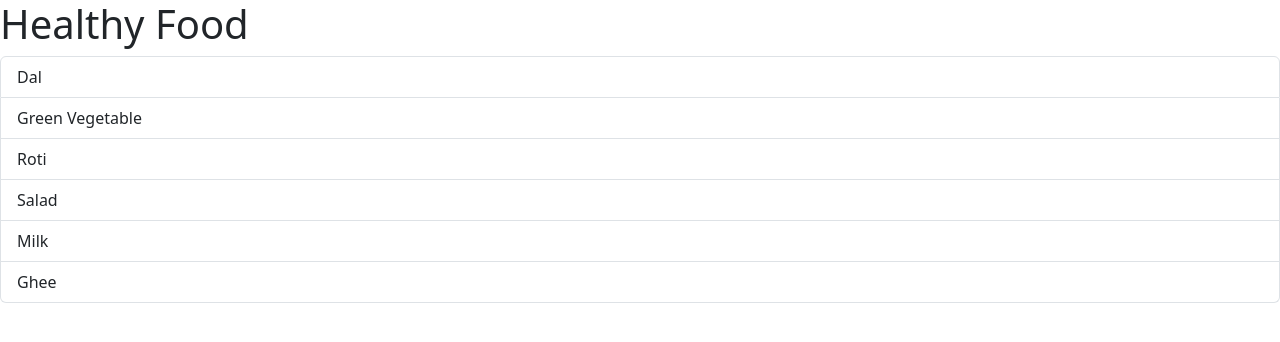
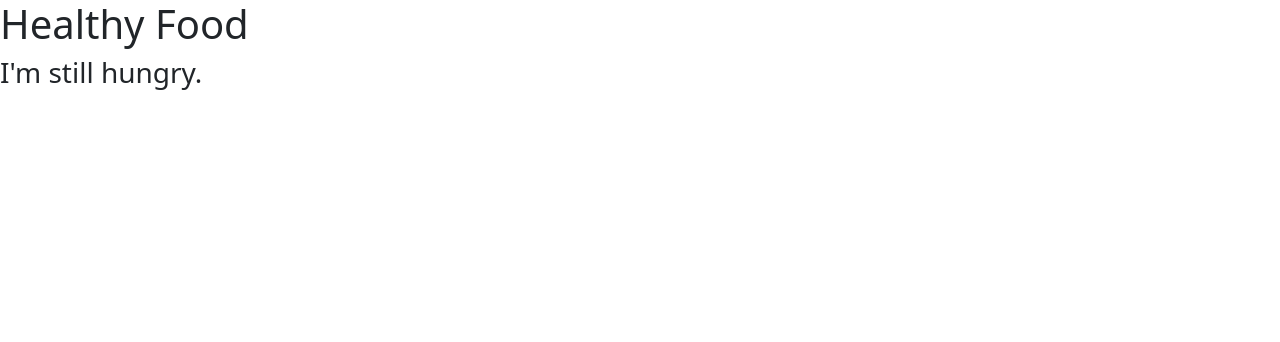
Before and after one commit to RohanKumarJha/frontend-projects, a React (Vite) app in the folder 7. React Projects/0. Healthy food list/healthy-food-list/: page / in a window 1280 px wide. Shown: the top 342 px of the page. Built offline with nearby package versions, Linux system fonts and the light colour scheme.

Commit message:
Conditional rendering

```diff
--- a/7. React Projects/0. Healthy food list/healthy-food-list/src/App.jsx
+++ b/7. React Projects/0. Healthy food list/healthy-food-list/src/App.jsx
@@ -2,11 +2,13 @@ import 'bootstrap/dist/css/bootstrap.css';
 
 const App = () => {
 
-  let foodItems = ['Dal', 'Green Vegetable', 'Roti', 'Salad', 'Milk', 'Ghee'];
+  let foodItems = [];
+  // let foodItems = ['Dal', 'Green Vegetable', 'Roti', 'Salad', 'Milk', 'Ghee'];
 
   return (
     <>
       <h1>Healthy Food</h1>
+      {foodItems.length === 0 ? <h3>I'm still hungry.</h3> : null}
       <ul className="list-group">
         {foodItems.map(item =>
           <li key={item} className="list-group-item">{item}</li>
```
